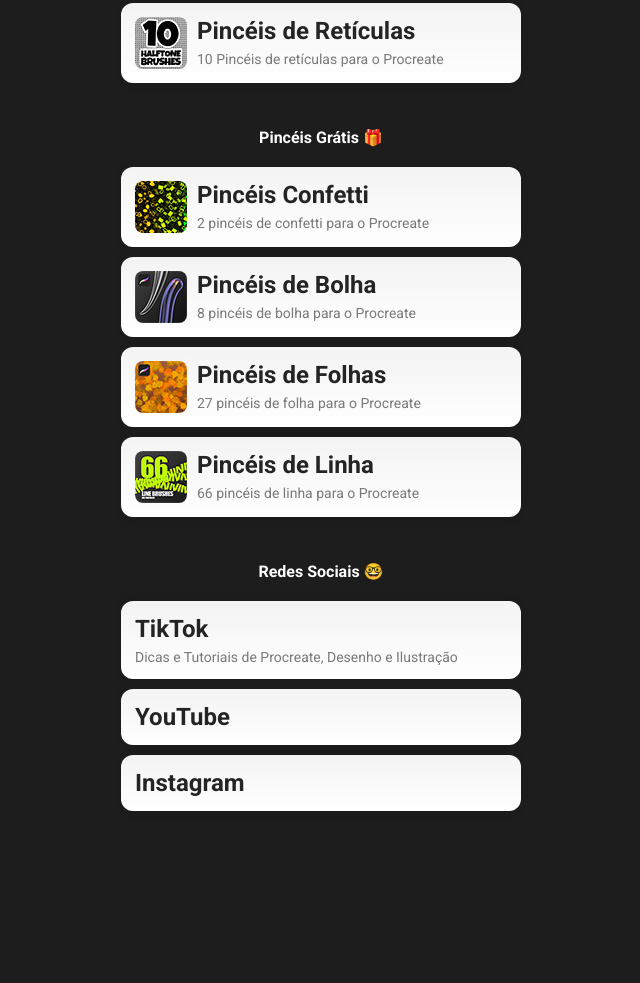
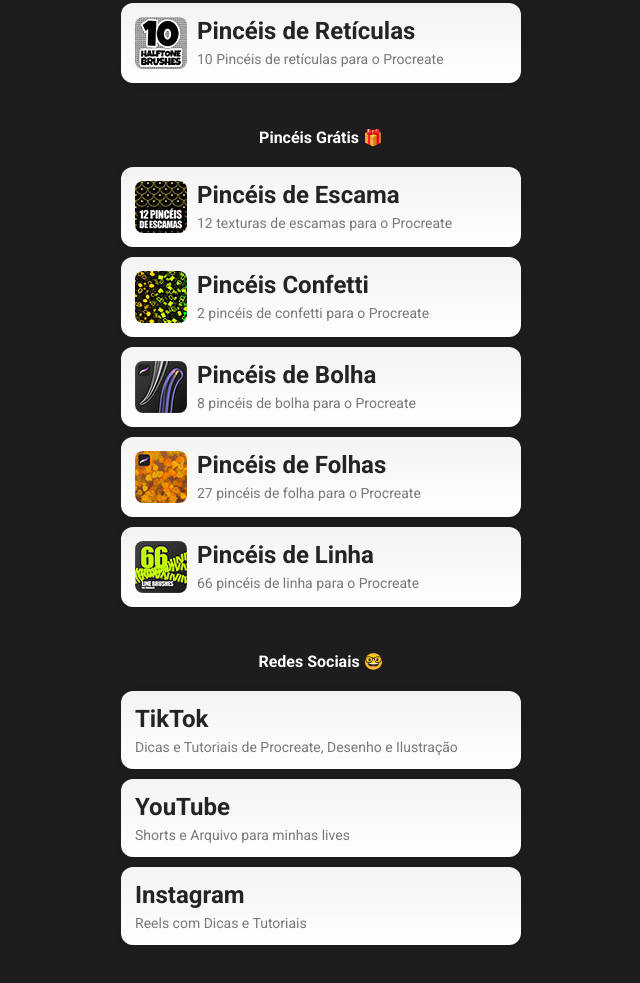
Before and after one commit to kaiomedau/kaiomedau-web, a plain HTML site: page index.html in a window 1280 px wide. Shown: the part 867-1850 px from the top of the page, without its empty margins (319-959 px from the left). Before the commit the page ends 1718 px from the top, so only its background shows below. Drawn offline with Linux system fonts and the light colour scheme.

Commit message:
Add Scale Brushes

```diff
--- a/index.html
+++ b/index.html
@@ -373,6 +373,27 @@
         <div class="card-list">
           <div class="card">
             <a
+              href="https://kaiomedau.gumroad.com/l/scale-brush-for-procreate?a=660734675"
+              title="12 Pincéis de Escamas para o Procreate"
+            >
+              <div class="wrapper">
+                <img
+                  alt="Thumbnail para 12 Pincéis de Escamas para o Procreate"
+                  srcset="
+                    images/brushes/procreate-scale-brushes@2x.webp 2x,
+                    images/brushes/procreate-scale-brushes@3x.webp 3x
+                  "
+                  src="images/brushes/procreate-scale-brushes.webp"
+                />
+                <div class="content">
+                  <h2>Pincéis de Escama</h2>
+                  <p>12 texturas de escamas para o Procreate</p>
+                </div>
+              </div>
+            </a>
+          </div>
+          <div class="card">
+            <a
               href="https://kaiomedau.gumroad.com/l/confetti-brush"
               title="10 Pincéis de confetti para o Procreate"
             >
@@ -394,7 +415,7 @@
           </div>
           <div class="card">
             <a
-              href="https://kaiomedau.gumroad.com/l/procreate-bubble-brushes"
+              href="https://kaiomedau.gumroad.com/l/procreate-bubble-brushes?a=660734675"
               title="8 Pincéis de bolhas para o Procreate"
             >
               <div class="wrapper">
@@ -415,7 +436,7 @@
           </div>
           <div class="card">
             <a
-              href="https://kaiomedau.gumroad.com/l/leaves-brushes-for-procreate"
+              href="https://kaiomedau.gumroad.com/l/leaves-brushes-for-procreate?a=660734675"
               title="27 Pincéis de folhas para o Procreate"
             >
               <div class="wrapper">
@@ -436,7 +457,7 @@
           </div>
           <div class="card">
             <a
-              href="https://kaiomedau.gumroad.com/l/66-line-brushes-for-procreate"
+              href="https://kaiomedau.gumroad.com/l/66-line-brushes-for-procreate?a=660734675"
               title="66 Pincéis de linhas para o Procreate"
             >
               <div class="wrapper">
@@ -475,13 +496,13 @@
           </div>
           <div class="card">
             <a
-              href="https://www.youtube.com/channel/UCP62tj8a1swccg7IcHUW2LA"
+              href="https://www.youtube.com/kaiomedau"
               title="Kaio Medau no Youtube"
             >
               <div class="wrapper">
                 <div class="content">
                   <h2>YouTube</h2>
-                  <!-- <p>Kaio Medau no Youtube</p> -->
+                  <p>Shorts e Arquivo para minhas lives</p>
                 </div>
               </div>
             </a>
@@ -494,7 +515,7 @@
               <div class="wrapper">
                 <div class="content">
                   <h2>Instagram</h2>
-                  <!-- <p>Kaio Medau no instagram</p> -->
+                  <p>Reels com Dicas e Tutoriais</p>
                 </div>
               </div>
             </a>
```
Also changed, not shown: images/brushes/procreate-scale-brushes.webp (added), images/brushes/procreate-scale-brushes@2x.webp (added), images/brushes/procreate-scale-brushes@3x.webp (added).
